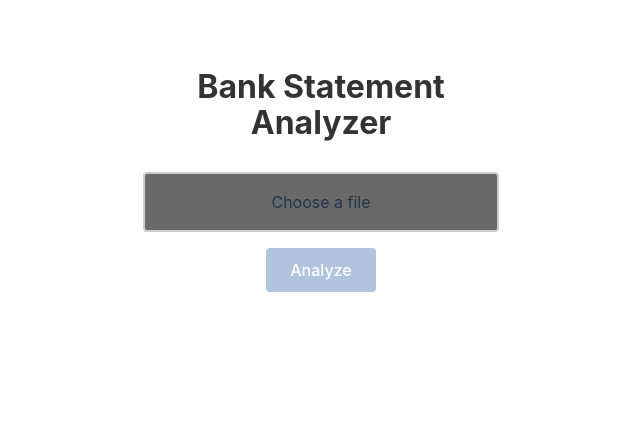
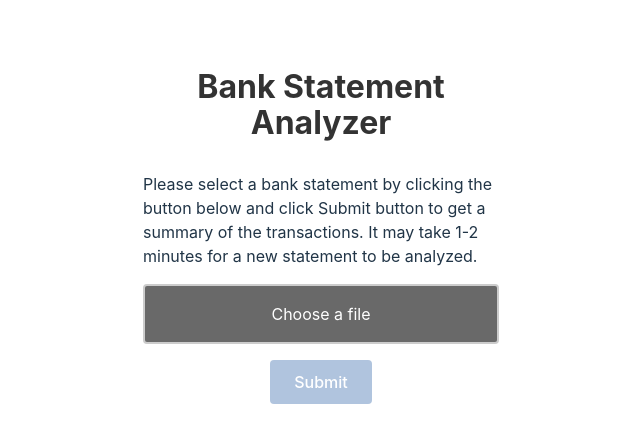
Before and after one commit to cucar/casca, a React (Vite) app in the folder client/: page / in a window 1280 px wide. Shown: the top 442 px of the page, without its empty margins (319-959 px from the left). Built offline with nearby package versions, Linux system fonts and the light colour scheme.

Commit message:
add instructions

```diff
--- a/client/src/App.css
+++ b/client/src/App.css
@@ -73,6 +73,7 @@ h1 {
   display: block;
   padding: 1rem;
   background-color: dimgray;
+  color: white;
   border: 2px solid #ccc;
   border-radius: 4px;
   text-align: center;
--- a/client/src/App.jsx
+++ b/client/src/App.jsx
@@ -47,7 +47,10 @@ function App() {
   return (
     <div className="container">
       <h1>Bank Statement Analyzer</h1>
-
+      <p>
+        Please select a bank statement by clicking the button below and click Submit button to get a summary of the transactions.
+        It may take 1-2 minutes for a new statement to be analyzed.
+      </p>
       <form onSubmit={handleSubmit} className="upload-form">
         <div className="file-input-container">
           <input
@@ -66,7 +69,7 @@ function App() {
           disabled={loading || !file}
           className="submit-button"
         >
-          {loading ? 'Processing...' : 'Analyze'}
+          {loading ? 'Processing...' : 'Submit'}
         </button>
 
         {loading && (
```
